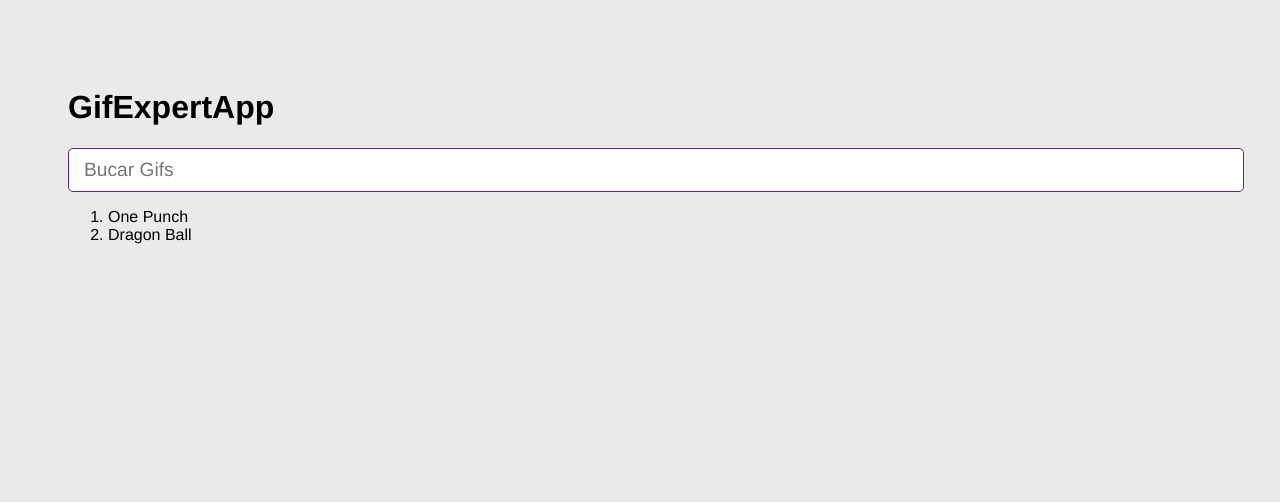
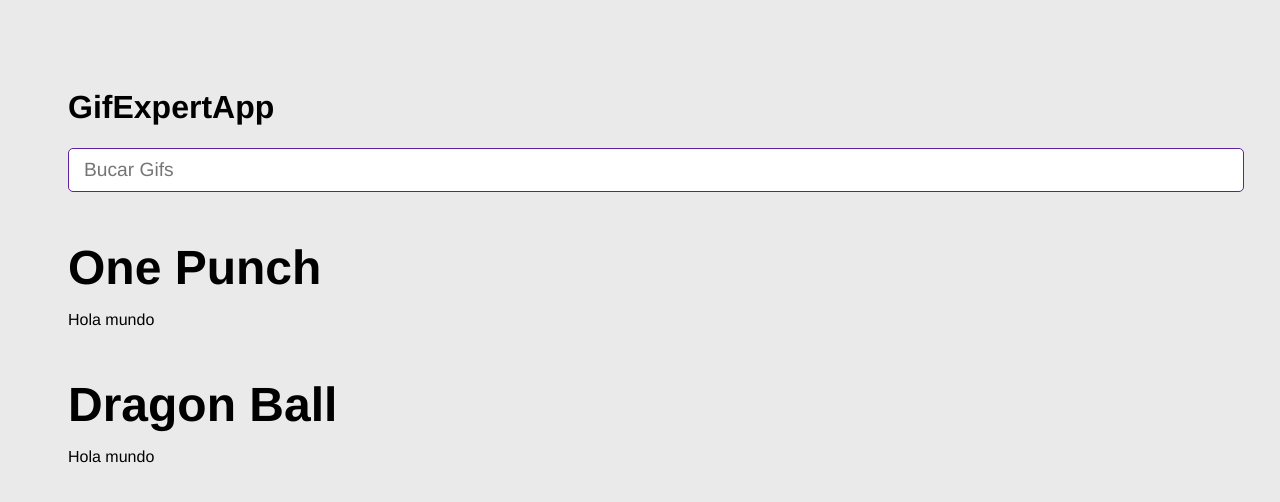
Before and after one commit to oscar-soto/React-Gif-Practice, a React (Vite) app: page / in a window 1280 px wide. Shown: the top 502 px of the page. Built offline with nearby package versions, Linux system fonts and the light colour scheme.

Commit message:
Fix: add new components and code cleaned

```diff
--- a/src/GifExpertApp.jsx
+++ b/src/GifExpertApp.jsx
@@ -1,35 +1,26 @@
 import { useState } from 'react';
 import { AddCategory } from './components/AddCategory';
+import { GifGrid } from './components/GifGrid';
 
 export const GifExpertApp = () => {
   const [categories, setCategories] = useState(['One Punch', 'Dragon Ball']);
 
   const onAddCategory = (newCategory) => {
     // Validar que no exista en las catagorias
-    if(categories.includes(newCategory)) return;
+    if (categories.includes(newCategory)) return;
 
     setCategories([newCategory, ...categories]);
   };
 
   return (
     <>
-      {/* Titulo */}
       <h1>GifExpertApp</h1>
 
-      {/* input */}
-      <AddCategory
-        // setCategories={setCategories}
-        onNewCategory={ onAddCategory}
-      />
+      <AddCategory onNewCategory={onAddCategory} />
 
-      {/* listado de gif */}
-      {/* <button onClick={onAddCategory}>Agregar</button> */}
-      <ol>
-        {categories.map((category) => {
-          return <li key={category}>{category}</li>;
-        })}
-      </ol>
-      {/* Gif Item */}
+      {categories.map((category) => (
+        <GifGrid key={category} category={category} />
+      ))}
     </>
   );
 };
--- /dev/null
+++ b/src/components/GifGrid.jsx
@@ -0,0 +1,8 @@
+export const GifGrid = ({ category }) => {
+  return (
+    <>
+      <h3>{category}</h3>
+      <p>Hola mundo</p>
+    </>
+  );
+};
```
